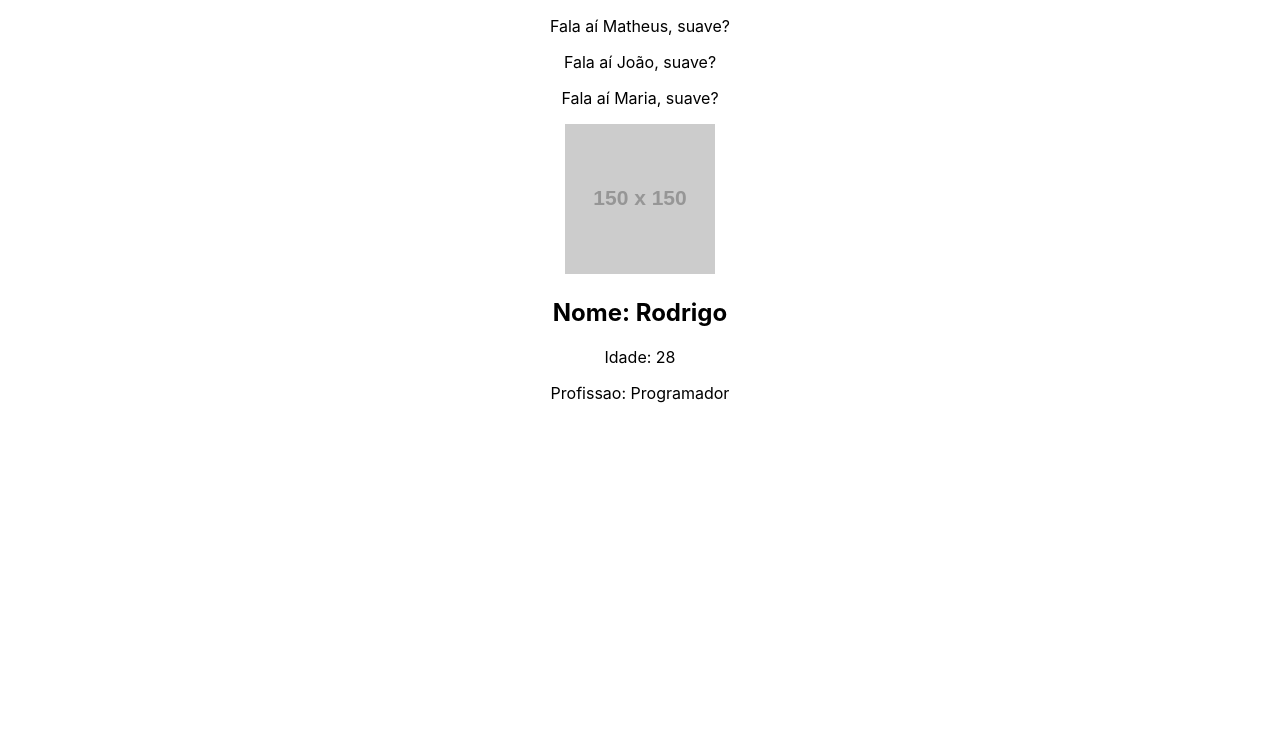
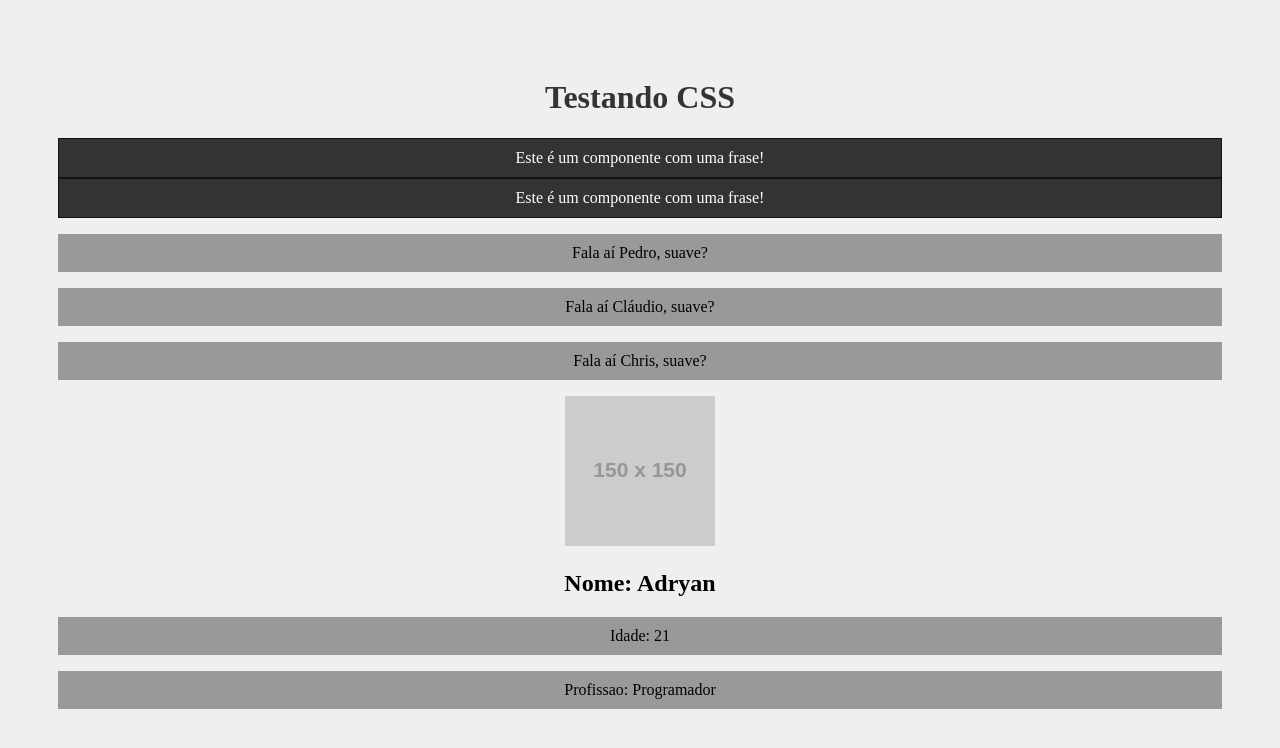
Before and after one commit to adryancsmendes/aprendendo-react, a React (Create React App) app: page / in a window 1280 px wide. Shown: the top 748 px of the page. Built offline with nearby package versions, Linux system fonts and the light colour scheme.

Commit message:
aprendendo css modules

```diff
--- a/src/App.js
+++ b/src/App.js
@@ -1,19 +1,21 @@
 import './App.css';
-import HelloWorld from './components/HelloWorld';
 import SayMyName from './components/SayMyName';
 import Pessoa from './components/Pessoa';
+import Frase from './components/Frase'
 
 function App() {
-  const nome = "Maria"
 
   return (
     <div className="App">
-      <SayMyName nome="Matheus" />
-      <SayMyName nome="João" />
-      <SayMyName nome={nome} />
+      <h1>Testando CSS</h1>
+      <Frase />
+      <Frase />
+      <SayMyName nome={"Pedro"}/>
+      <SayMyName nome={"Cláudio"}/>
+      <SayMyName nome={"Chris"}/>
       <Pessoa
-        nome="Rodrigo"
-        idade="28"
+        nome="Adryan"
+        idade="21"
         profissao="Programador"
         foto="https://via.placeholder.com/150"
       />
--- a/src/components/Frase.js
+++ b/src/components/Frase.js
@@ -1,7 +1,9 @@
+import styles from './Frase.module.css'
+
 function Frase () {
     return (
-        <div>
-            <p>Este é um componente com uma frase!</p>
+        <div className={styles.fraseContainer}>
+            <p className={styles.fraseContent}>Este é um componente com uma frase!</p>
         </div>
     )
 }
--- /dev/null
+++ b/src/components/Frase.module.css
@@ -0,0 +1,10 @@
+.fraseContainer {
+    background-color: #333;
+    border: 1px solid #111;
+}
+
+.fraseContent {
+    color: #FFF;
+    background-color: #333;
+    margin: 0;
+}
--- a/src/index.css
+++ b/src/index.css
@@ -1,13 +1,13 @@
 body {
-  margin: 0;
-  font-family: -apple-system, BlinkMacSystemFont, 'Segoe UI', 'Roboto', 'Oxygen',
-    'Ubuntu', 'Cantarell', 'Fira Sans', 'Droid Sans', 'Helvetica Neue',
-    sans-serif;
-  -webkit-font-smoothing: antialiased;
-  -moz-osx-font-smoothing: grayscale;
+  padding: 50px;
+  background-color: #EFEFEF;
 }
 
-code {
-  font-family: source-code-pro, Menlo, Monaco, Consolas, 'Courier New',
-    monospace;
+h1 {
+  color: #333;
 }
+
+p {
+  background-color: #999;
+  padding: 10px;
+}
```
